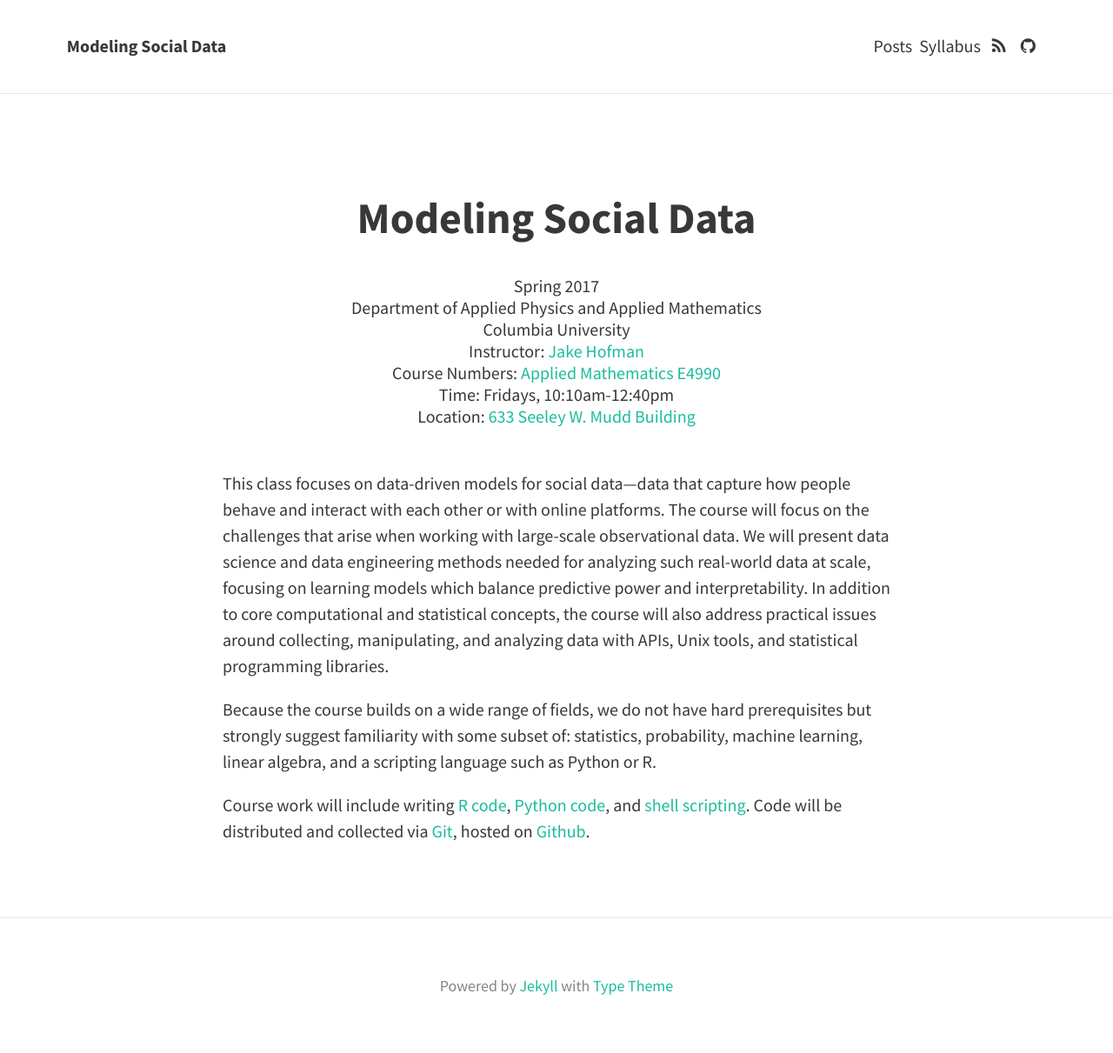
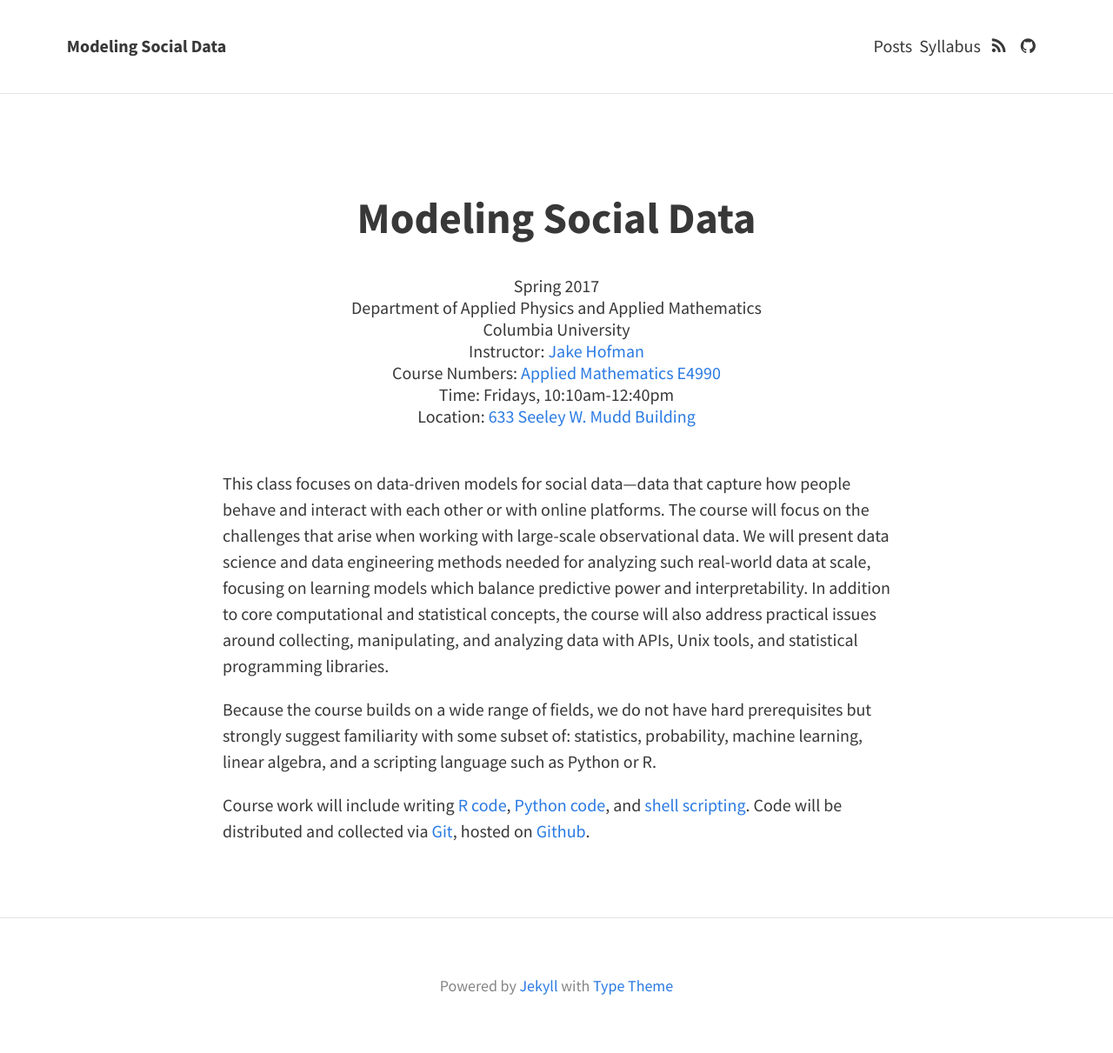
Before and after one commit to jhofman/msd2015, a Jekyll site: the page built from index.html, in a window 1280 px wide. Shown: the whole page at 87% size. Built offline with Jekyll 4.4.1, drawn with Linux system fonts in a browser that asks for light colours; nearby versions of some CDN libraries; the list of posts is cut into pages by our own code.

Commit message:
link color

```diff
--- a/_sass/base/_variables.scss
+++ b/_sass/base/_variables.scss
@@ -15,7 +15,7 @@ $border-color: rgba(0, 0, 0, 0.1); // rgba recommended if using feature images
 
 // Typography colours
 $text-color: #383838;
-$link-color: #1ABC9C;
+$link-color: #2a7ae2; // #1ABC9C;
 $selection-color: #D4D4D4; // visible when highlighting text
 
 // Header colours
```
